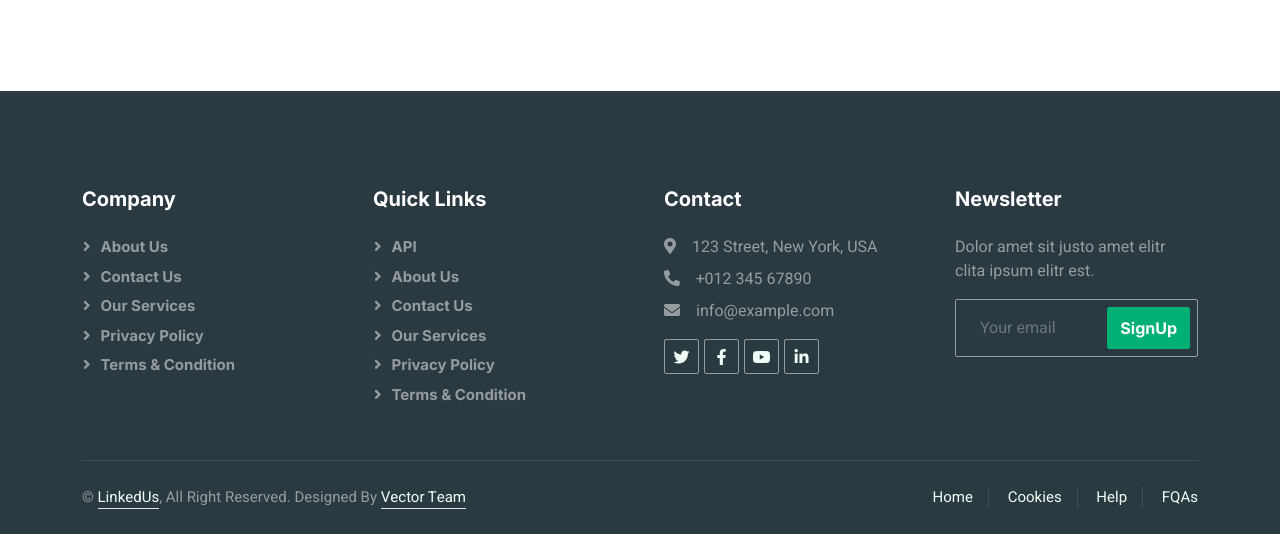
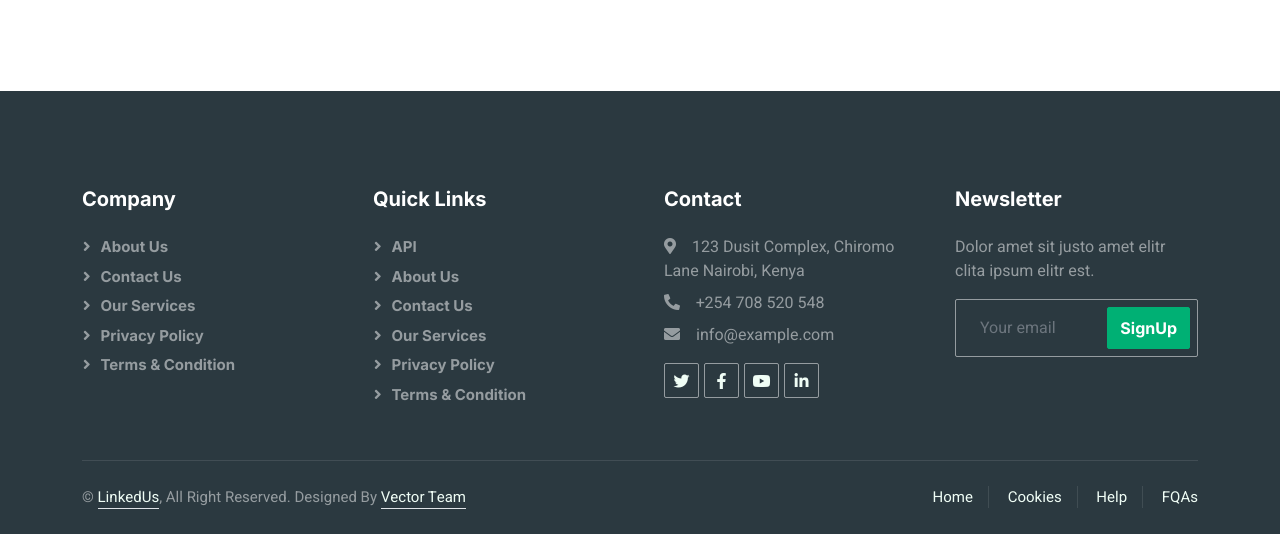
Before and after one commit to titusnjuguna/LinkedUs, a Django app: page / in a window 1280 px wide. Shown: the part 3036-3570 px from the top of the page. Run offline with Django 3.2, Linux system fonts and the light colour scheme; data that the repository does not hold is empty; parts of the project's set-up code (start-up, migrations or seed data) failed here and were passed over; some libraries are stand-ins or nearby versions.

Commit message:
typo fix

```diff
--- a/Job/templates/Job/base.html
+++ b/Job/templates/Job/base.html
@@ -98,8 +98,8 @@
                     </div>
                     <div class="col-lg-3 col-md-6">
                         <h5 class="text-white mb-4">Contact</h5>
-                        <p class="mb-2"><i class="fa fa-map-marker-alt me-3"></i>123 Street, New York, USA</p>
-                        <p class="mb-2"><i class="fa fa-phone-alt me-3"></i>+012 345 67890</p>
+                        <p class="mb-2"><i class="fa fa-map-marker-alt me-3"></i>123 Dusit Complex, Chiromo Lane Nairobi, Kenya</p>
+                        <p class="mb-2"><i class="fa fa-phone-alt me-3"></i>+254 708 520 548</p>
                         <p class="mb-2"><i class="fa fa-envelope me-3"></i>info@example.com</p>
                         <div class="d-flex pt-2">
                             <a class="btn btn-outline-light btn-social" href=""><i class="fab fa-twitter"></i></a>
```
